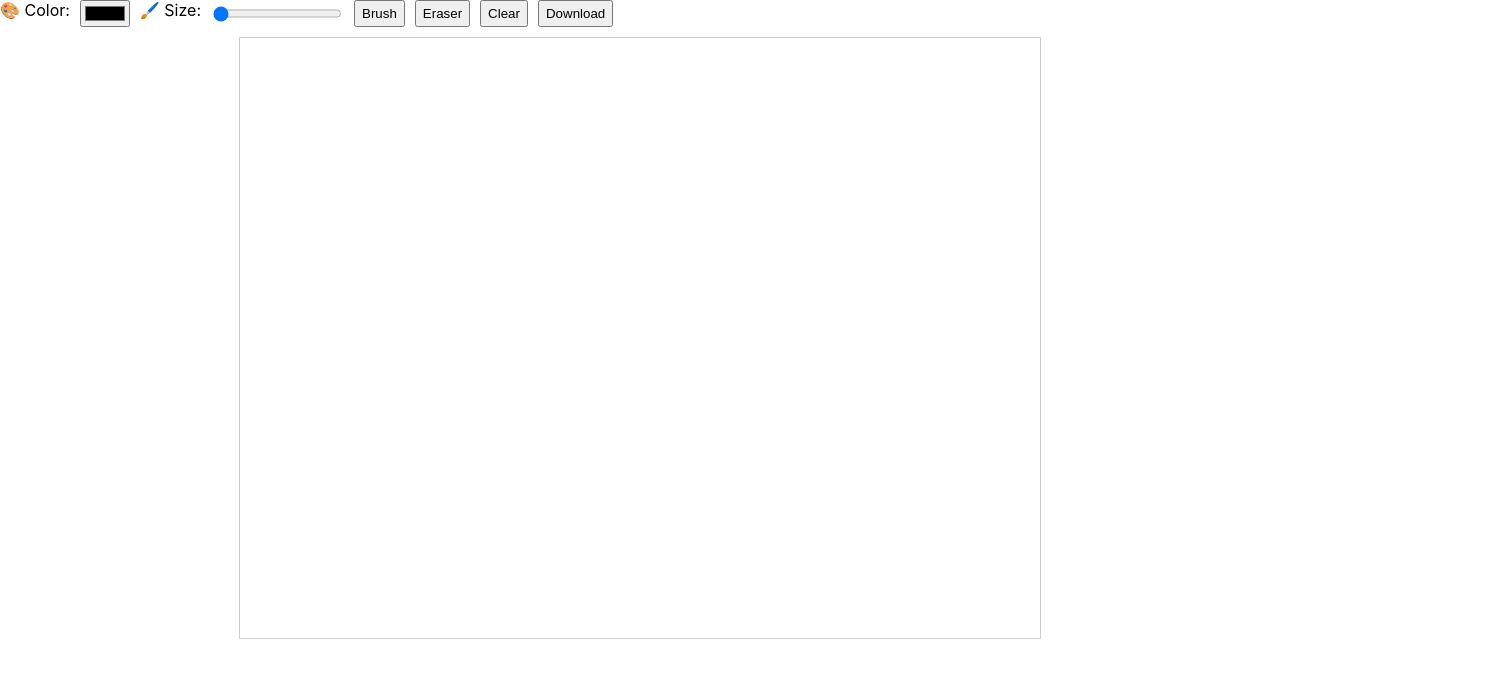
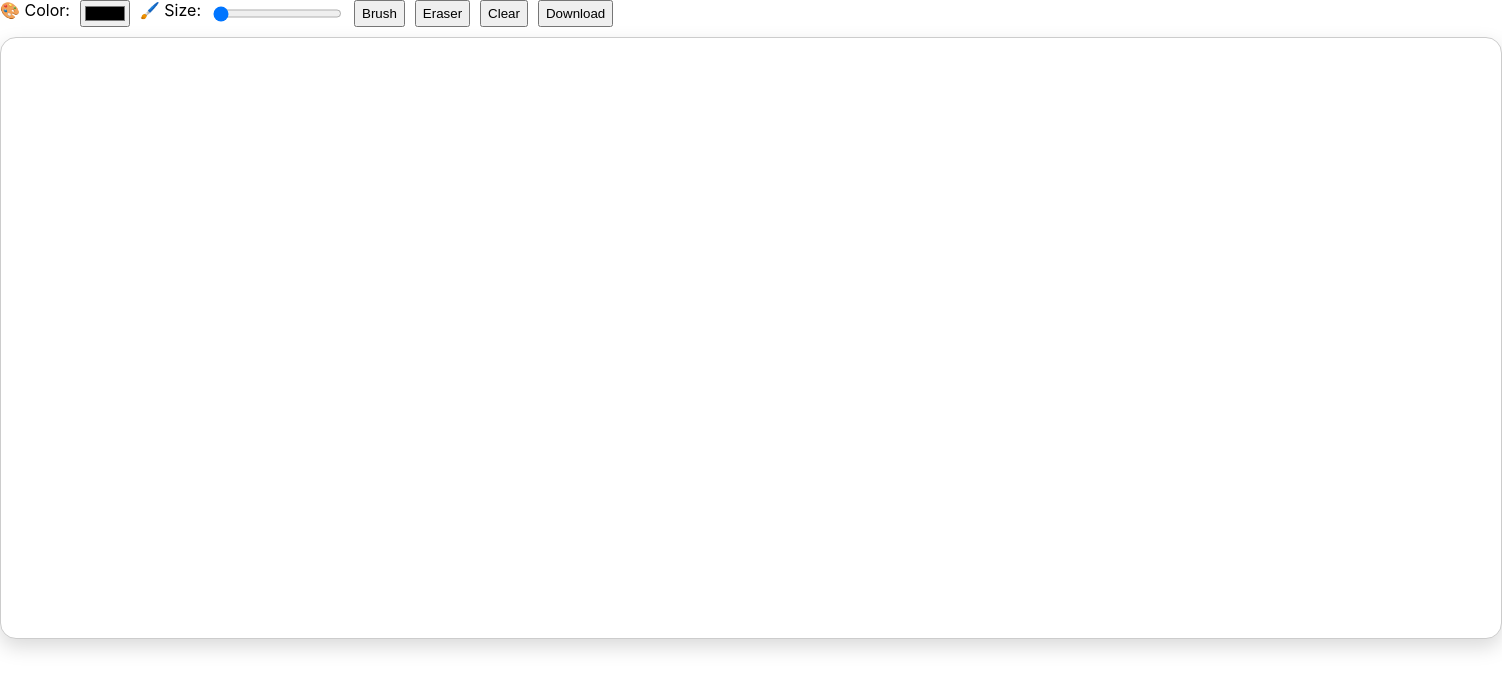
Before and after one commit to khankadir193/WhilteBoard-Collaboration, a React (Create React App) app: page / in a window 1280 px wide. Shown: the top 690 px of the page, 1502 px wide, since content can reach past the window. Built offline with nearby package versions, Linux system fonts and the light colour scheme.

Commit message:
canvas design

```diff
--- a/src/Collaboration/Canvas.js
+++ b/src/Collaboration/Canvas.js
@@ -1,4 +1,5 @@
 import { useState } from "react";
+import './Collab.css';
 
 const Canvas = ({ color, brushSize, tool, canvasRef }) => {
   const [drawing, setDrawing] = useState(false);
@@ -24,7 +25,7 @@ const Canvas = ({ color, brushSize, tool, canvasRef }) => {
   return (
     <canvas
       ref={canvasRef}
-      width={800}
+      width={1500}
       height={600}
       onMouseDown={startDrawing}
       onMouseMove={draw}
--- /dev/null
+++ b/src/Collaboration/Collab.css
@@ -0,0 +1,15 @@
+canvas {
+  border: 3px solid #4a90e2;       /* Stylish blue border */
+  border-radius: 16px;             /* Rounded corners */
+  background-color: #ffffff;       /* Clean white background */
+  box-shadow: 0 8px 20px rgba(0, 0, 0, 0.15); /* Soft shadow */
+  transition: all 0.3s ease;       /* Smooth hover effect */
+  cursor: crosshair;               /* Pencil cursor */
+}
+
+/* Hover effect */
+canvas:hover {
+  border-color: #2c6fbb;           /* Darker border on hover */
+  box-shadow: 0 10px 25px rgba(0, 0, 0, 0.25);
+  transform: scale(1.01);          /* Subtle zoom */
+}
```
